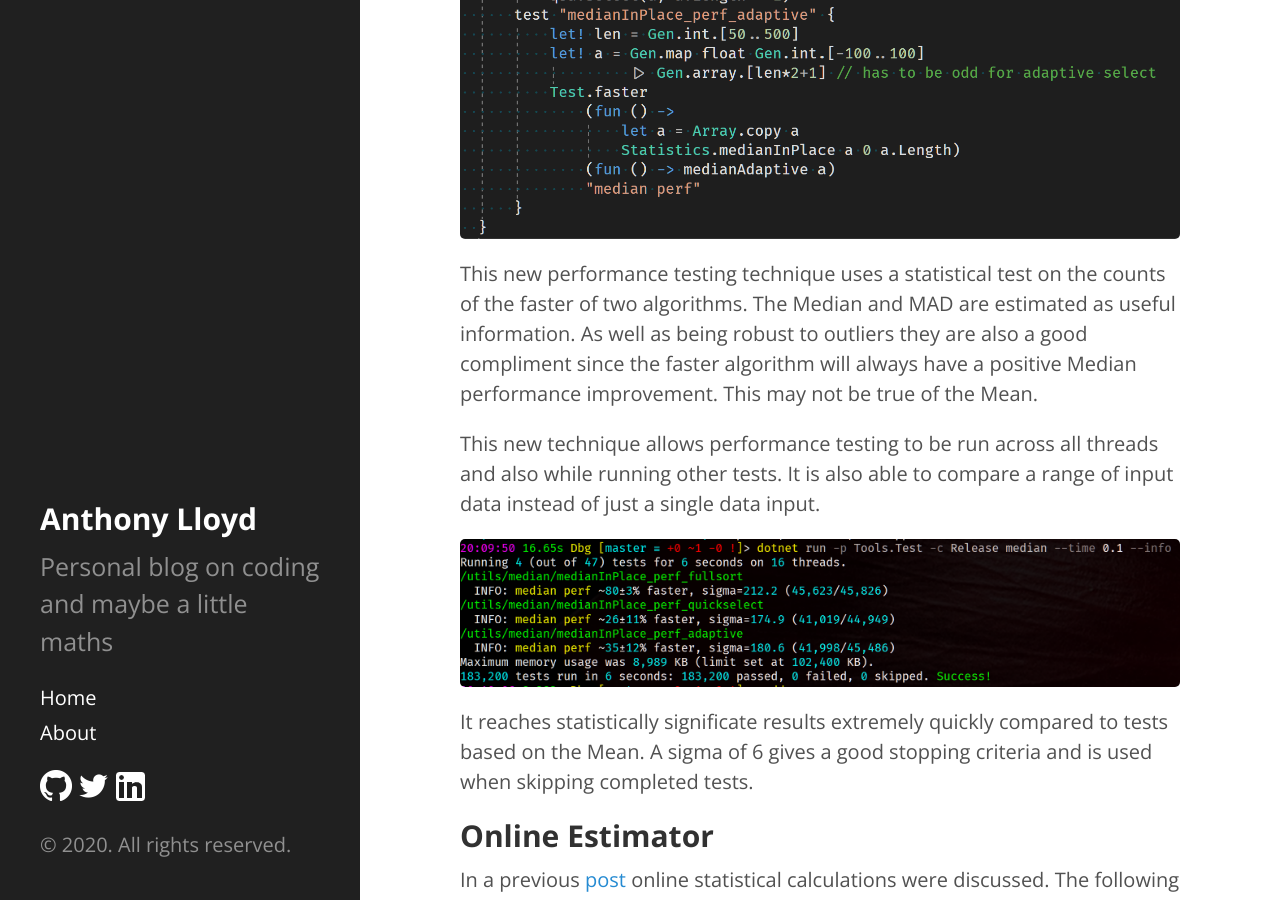
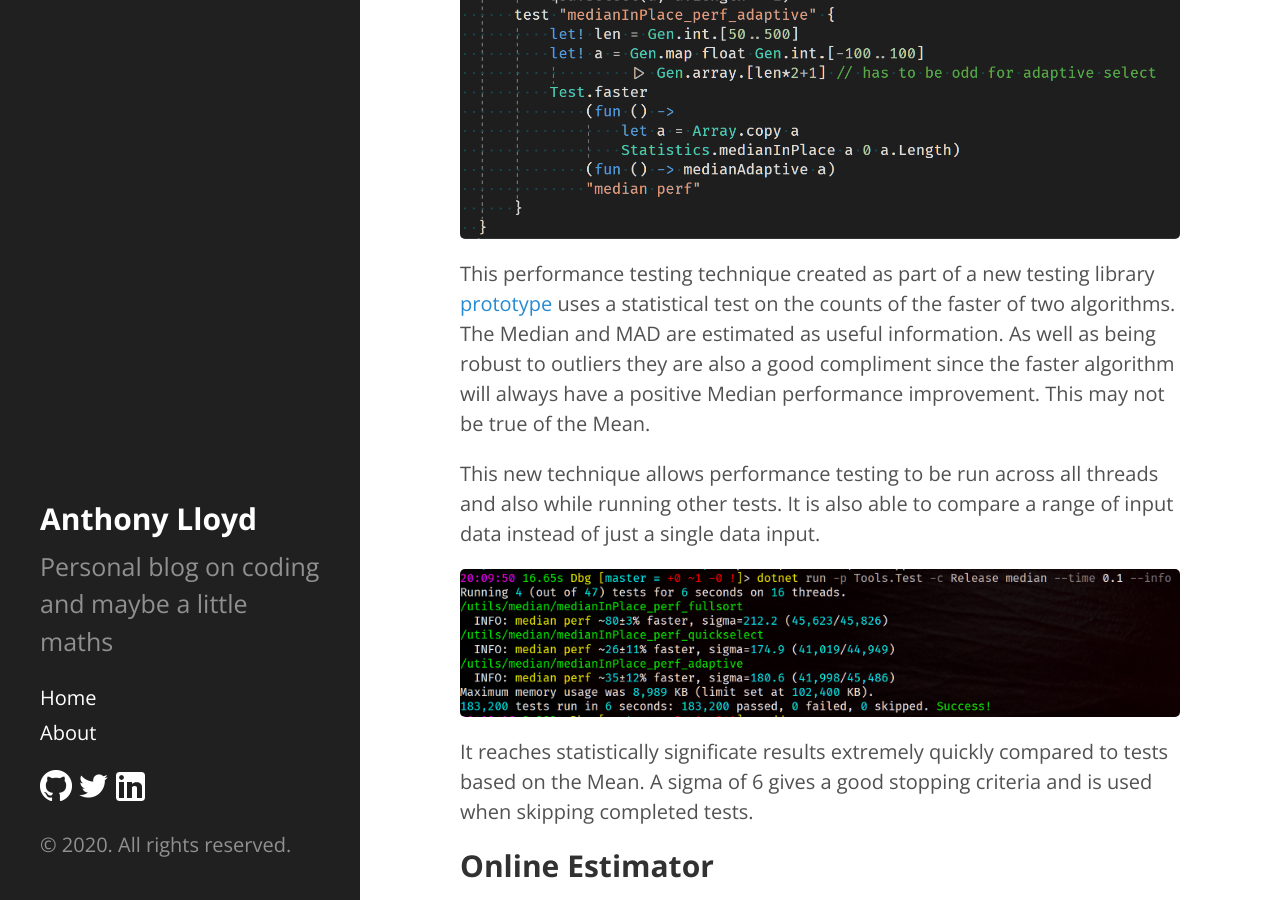
Before and after one commit to AnthonyLloyd/AnthonyLloyd.github.io, a Jekyll site: the page built from _posts/2020-04-07-Median-Revisited.html, in a window 1280 px wide and 900 px high, scrolled down 2285 px. Built offline with Jekyll 4.4.1, drawn with Linux system fonts in a browser that asks for light colours; some web fonts are replaced; formulas are drawn with MathJax 3; comment, search, counter and statistics services are not loaded.

Commit message:
one more post

```diff
--- a/_posts/2020-04-07-Median-Revisited.html
+++ b/_posts/2020-04-07-Median-Revisited.html
@@ -71,7 +71,7 @@ In the previous <a href="{% post_url 2016-10-21-MAD-Outliers %}">post</a> it was
 <h2><a name="Performance-Testing" class="anchor" href="#Performance-Testing">Performance Testing</a></h2>
 <p>The algorithm is compared to a full sort, the <a href="https://numerics.mathdotnet.com/DescriptiveStatistics.html#Median">Math.Net</a> Quickselect and the <a href="https://github.com/AndreyAkinshin/perfolizer#quickselectadaptive">Perfolizer</a> QuickSelectAdaptive algorithms.</p>
 <img src="/{{site.baseurl}}public/test/median_tests.png" title="median tests"/>
-<p>This new performance testing technique uses a statistical test on the counts of the faster of two algorithms.
+<p>This performance testing technique created as part of a new testing library <a href="{% post_url 2020-03-18-integrated-random-testing %}">prototype</a> uses a statistical test on the counts of the faster of two algorithms.
 The Median and MAD are estimated as useful information.
 As well as being robust to outliers they are also a good compliment since the faster algorithm will always have a positive Median performance improvement.
 This may not be true of the Mean.</p>
```
Also changed, not shown: 1 other file.
